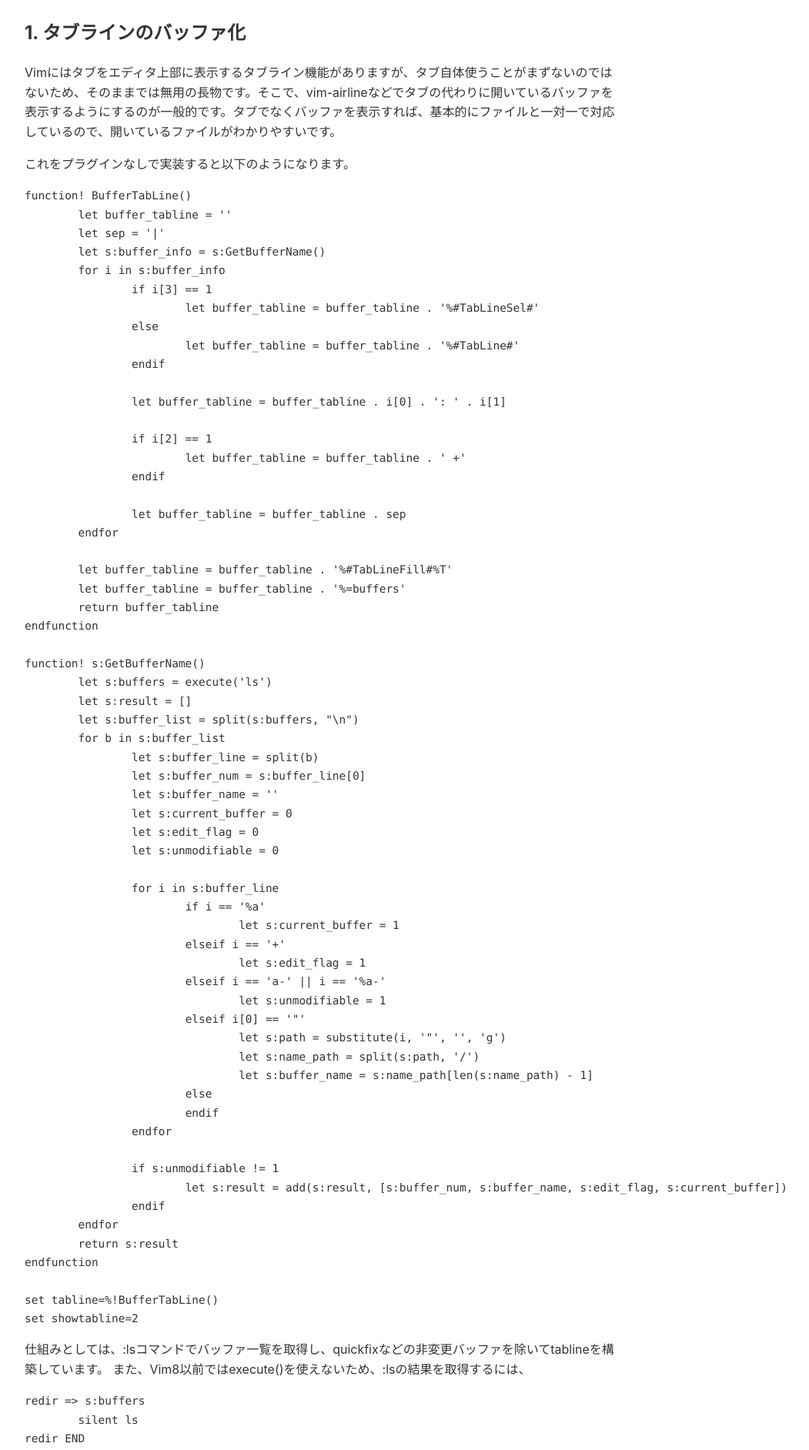
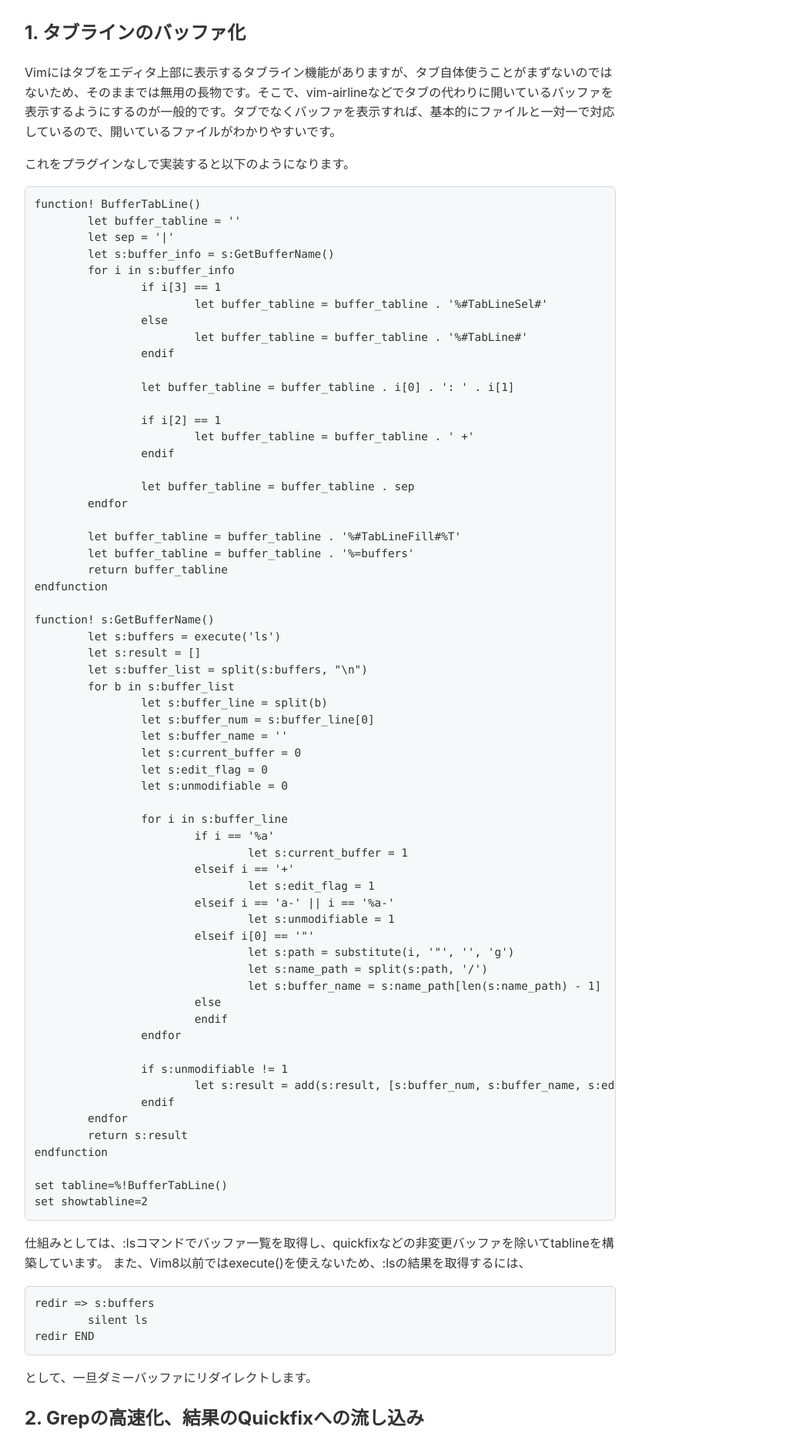
Before and after one commit to PicricAcid/pages_test, a Jekyll site: the page built from docs/not_plugins_usecase_of_vim.md, in a window 1280 px wide. Shown: the part 452-2336 px from the top of the page at 77% size, without its empty margins (224-1275 px from the left). Built offline with Jekyll 4.4.1, drawn with Linux system fonts in a browser that asks for light colours; our own code applies the rules of GitHub Pages for plain Markdown files.

Commit message:
Update style.css

```diff
--- a/docs/assets/style.css
+++ b/docs/assets/style.css
@@ -17,9 +17,39 @@ a:hover {
   text-decoration: underline;
 }
 
-pre, code {
-  font-family: "JetBrains Mono", "Fira Code", Menlo, Consolas, monospace;
-  font-size: 0.95em;
+pre {
+  background: #f6f8fa;
+  border: 1px solid #d0d7de;
+  border-radius: 6px;
+  padding: 1em;
+  overflow-x: auto;
+  position: relative;
+  font-size: 0.9em;
+  line-height: 1.5;
+  margin-bottom: 1.5em;
+}
+
+pre code {
+  font-family: "Fira Code", "JetBrains Mono", Menlo, Consolas, monospace;
+  background: none;
+  padding: 0;
+}
+
+.copy-button {
+  position: absolute;
+  top: 0.5em;
+  right: 0.5em;
+  font-size: 0.8em;
+  padding: 0.2em 0.5em;
+  background: #0366d6;
+  color: white;
+  border: none;
+  border-radius: 3px;
+  cursor: pointer;
+  opacity: 0.7;
+}
+.copy-button:hover {
+  opacity: 1;
 }
 
 img {
```
